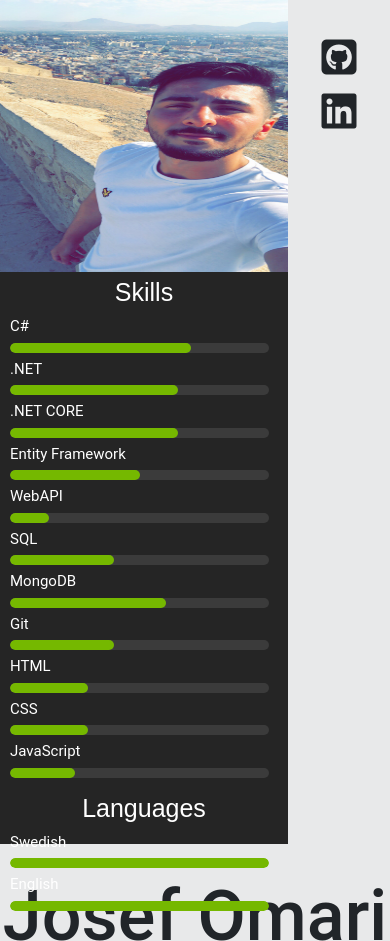
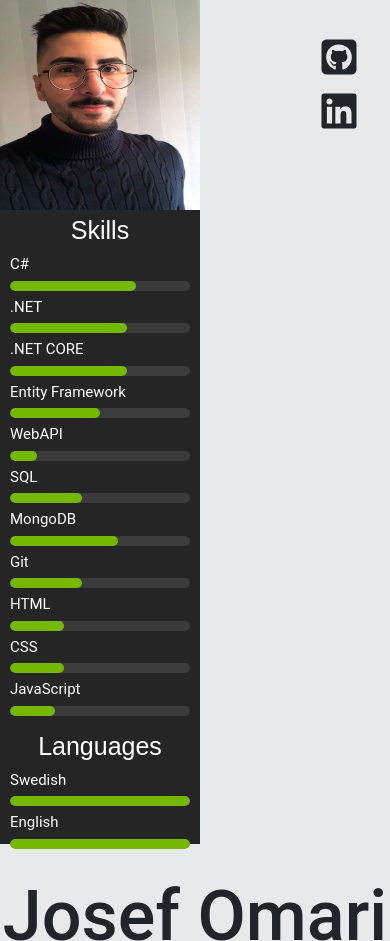
Before and after one commit to josefomari/josefomari.github.io, a plain HTML site: page index.html in a window 390 px wide. Shown: the top 941 px of the page. Drawn offline with nearby package versions, Linux system fonts and the light colour scheme.

Commit message:
media query update

```diff
--- a/css/style.css
+++ b/css/style.css
@@ -12,9 +12,6 @@ body {
 
 }
 
-.sidebar-container{
-
-}
 
 
 /* Color for all skills  */
@@ -56,8 +53,8 @@ body {
 
 .sidebar img {
   height: 272px;
-    max-height: 272px;
-    min-height: 272px;
+
+  height: 340px;
   width: 288px;
   max-width: 288px;
   min-width: 288px;
@@ -101,9 +98,64 @@ body {
   height: 100vh;
   float:left;
 }
-.head-container {
+
+
+/* Laptop view */
+@media only screen and (max-height: 980px) {
+
+#pSkills {
+  padding-left: 10px;
+  font-family: 'Roboto', sans-serif;
+  font-size: 15px;
+  color: #fff;
+  margin-top: 5px;
+  margin-bottom: 5px;
 
 }
+
+#h2Skills{
+  padding-top: 5px;
+  color: #fff;
+  font-family: sans-serif, 'Roboto';
+  text-align: center;
+  font-size: 25px;
+}
+
+.sidebar {
+  position: fixed;
+  top:0;
+  left:0;
+  bottom:0;
+  width: 200px;
+  min-width: 200px;
+  max-width: 200px;
+  height: 100%;
+  max-height: 100%;
+  min-height: 700px;
+  background: #252525;
+
+
+
+
+}
+
+.sidebar img {
+  height: 210px;
+
+
+  width: 200px;
+  max-width: 288px;
+  min-width: 200px;
+
+
+
+
+}
+
+
+
+}
+
 
 
 /* Area for iconLinks*/
@@ -150,10 +202,6 @@ body {
   margin-left: 10px;
 }
 
-  .content-container {
-
-
-  }
 
 .headLines {
 
--- a/index.html
+++ b/index.html
@@ -14,7 +14,7 @@
     <div class="sidebar-container">
 
         <div class="sidebar">
-            <img src="images/proffe2.jpg" alt="Profile Picture">
+            <img src="images/cvproffe.jpg" alt="Profile Picture">
 
 
             <h2 id="h2Skills"> Skills </h2>
```
Also changed, not shown: images/cvproffe.jpg (added), images/proffe2.jpg (deleted). Lines whose indentation alone changed are shown as unchanged.
